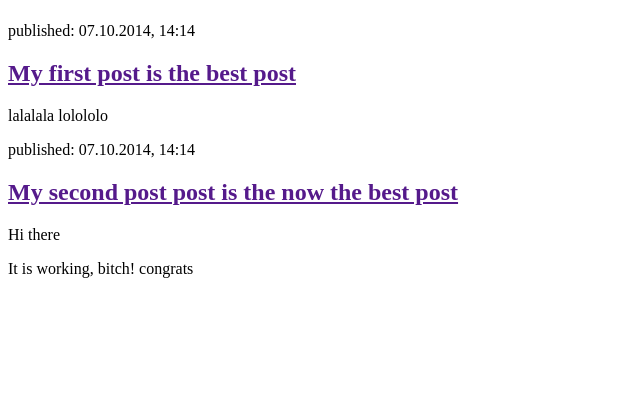
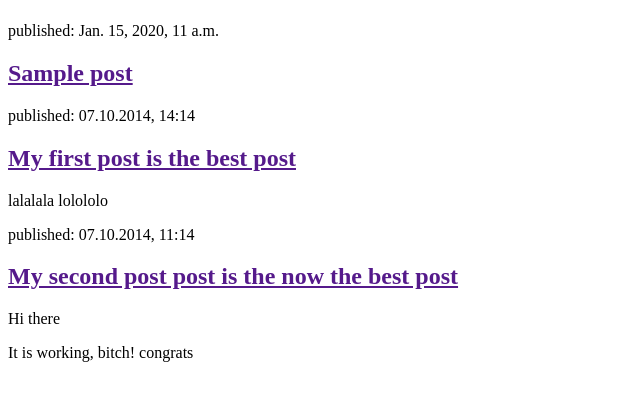
Before and after one commit to marcelafae/my-first-blog, a Django app: page / in a window 1280 px wide. Shown: the part 58-459 px from the top of the page, without its empty margins (0-640 px from the left). Run offline with Django 3.2, Linux system fonts and the light colour scheme; tables that the repository leaves empty hold one stand-in row (values such as "Sample post").

Commit message:
Modified templates to display posts from the database with django and html

```diff
--- a/blog/models.py
+++ b/blog/models.py
@@ -3,7 +3,6 @@ from django.conf import settings
 from django.utils import timezone
 
 
-# Create your models here.
 class Post(models.Model):
     author = models.ForeignKey(settings.AUTH_USER_MODEL, on_delete=models.CASCADE)
     title = models.CharField(max_length=200)
--- a/blog/templates/blog/post_list.html
+++ b/blog/templates/blog/post_list.html
@@ -8,19 +8,22 @@
         <header>
             <h1><a href="/">Marcelinha fez um Django Girls Blog</a></h1>
         </header>
+            {% for post in posts %}
+                <article>
+                    <time>published: {{ post.published_date}}</time>
+                    <h2><a href="">{{ post.title }}</a><h2>
+                </article>
+            {% endfor %}
         <article>
             <time>published: 07.10.2014, 14:14</time>
             <h2><a href="">My first post is the best post</a></h2>
             <p>lalalala lolololo</p>
         </article>
         <article>
-            <time>published: 07.10.2014, 14:14</time>
+            <time>published: 07.10.2014, 11:14</time>
             <h2><a href="">My second post post is the now the best post</a></h2>
             <p>Hi there</p>
             <p>It is working, bitch! congrats</p>
         </article>
-
-
-
     </body>
 </html>
--- a/blog/views.py
+++ b/blog/views.py
@@ -1,5 +1,8 @@
 from django.shortcuts import render
+from .models import Post
+from django.utils import timezone
 
 # Create your views here.
 def post_list(request):
-    return render(request, 'blog/post_list.html', {})
+    posts = Post.objects.filter(published_date__lte=timezone.now()).order_by('published_date')
+    return render(request, 'blog/post_list.html', {'posts': posts})
```
